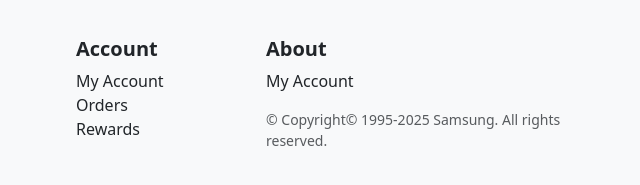
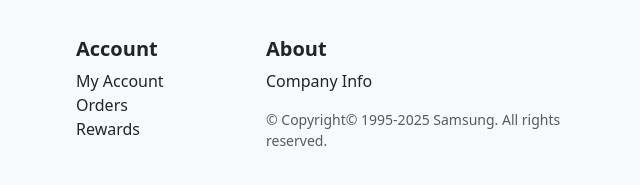
Before and after one commit to timbibat/S25Ultra, a plain HTML site: page specs.html in a window 1280 px wide. Shown: the part 1343-1528 px from the top of the page, 576-1216 px from the left. Drawn offline with nearby package versions, Linux system fonts and the light colour scheme.

Commit message:
version 1

```diff
--- a/specs.html
+++ b/specs.html
@@ -230,7 +230,7 @@
                 <div class="col-12 col-md-4 mt-3 mt-md-0">
                     <h5 class="fw-bold">About</h5>
                     <ul class="list-unstyled">
-                        <li><a href="#" class="text-decoration-none text-dark">My Account</a></li>
+                        <li><a href="#" class="text-decoration-none text-dark">Company Info</a></li>
                     </ul>
                     <p class="mb-0 small text-muted">© <span id="year"></span> Copyright© 1995-2025 Samsung. All rights
                         reserved.
```
